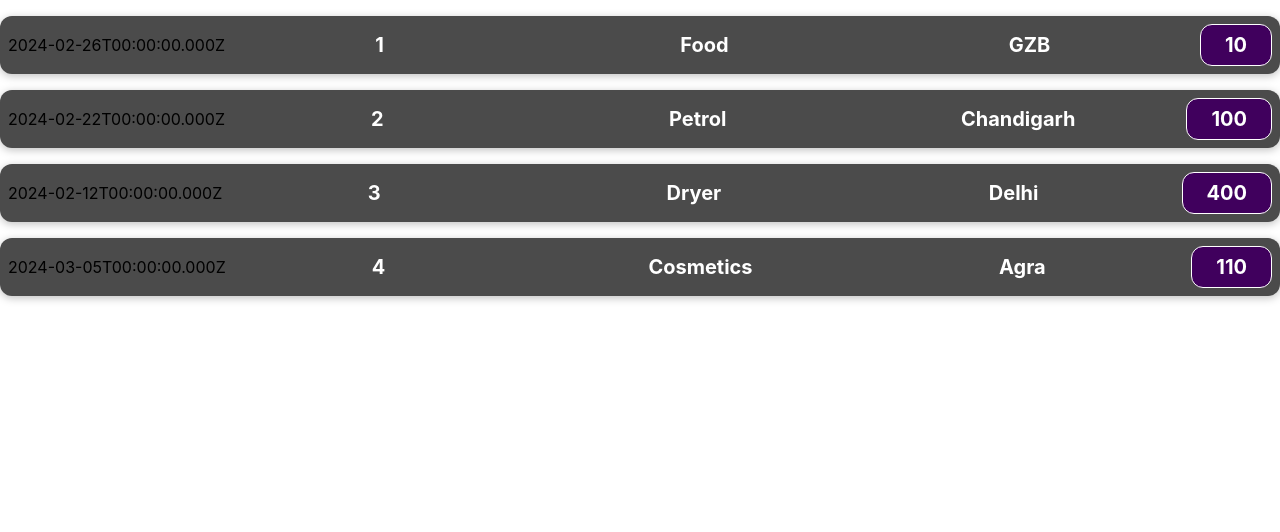
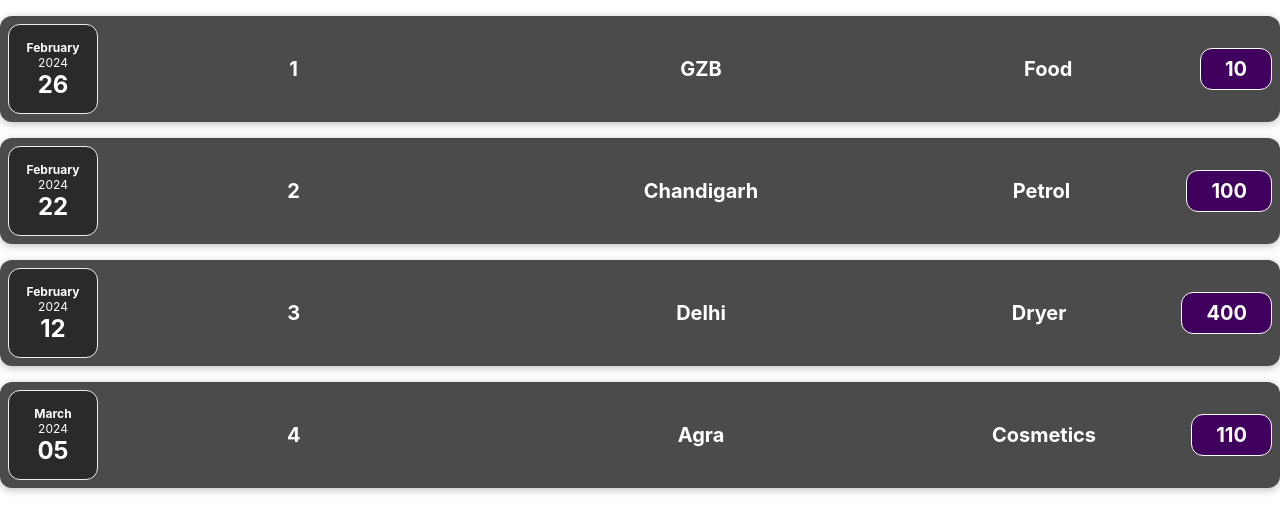
Before and after one commit to Shakyaalok/ReactjsBasic, a React (Create React App) app: page / in a window 1280 px wide. Shown: the top 532 px of the page. Built offline with nearby package versions, Linux system fonts and the light colour scheme.

Commit message:
splitting up ExpenseItems into ExpenseDate and ExpenseDetails componenets

```diff
--- a/src/App.jsx
+++ b/src/App.jsx
@@ -19,7 +19,7 @@ function App() {
     <div className="App">
         {
           expenses.map((item)=>{
-            return(<ExpenseItems id={item.id} title={item.title} price={item.price} data={item.date} location={item.location}/>)
+            return(<ExpenseItems id={item.id} title={item.title} price={item.price} date={item.date} location={item.location}/>)
           })
         }
     </div>
--- /dev/null
+++ b/src/components/ExpenseDate.css
@@ -0,0 +1,26 @@
+.expense-date {
+    display: flex;
+    flex-direction: column;
+    width: 5.5rem;
+    height: 5.5rem;
+    border: 1px solid #ececec;
+    background-color: #2a2a2a;
+    color: white;
+    border-radius: 12px;
+    align-items: center;
+    justify-content: center;
+}
+
+.expense-date__month {
+    font-size: 0.75rem;
+    font-weight: bold;
+}
+
+.expense-date__year {
+    font-size: 0.75rem;
+}
+
+.expense-date__day {
+    font-size: 1.5rem;
+    font-weight: bold;
+}
--- /dev/null
+++ b/src/components/ExpenseDate.jsx
@@ -0,0 +1,21 @@
+import './ExpenseDate.css'
+
+import React from 'react'
+
+const ExpenseDate = (props) => {
+    const month = props.date.toLocaleString('en-US',{month:'long'})
+    const day = props.date.toLocaleString('en-US',{day:'2-digit'})
+    const year = props.date.getFullYear();
+
+
+  return (
+    <div className='expense-date'>
+        <div className='expense-date__month'>{month}</div>
+        <div className='expense-date__year'>{year}</div>
+        <div className='expense-date__day'>{day}</div>
+
+    </div>
+  )
+}
+
+export default ExpenseDate
--- /dev/null
+++ b/src/components/ExpenseDetails.jsx
@@ -0,0 +1,13 @@
+import React from 'react'
+import './ExpenseItems.css'
+
+const ExpenseDetails = (props) => {
+  return (
+    <div className='expense-item__description'>
+      <h2>{props.title}</h2>
+      <div className='expense-item__price'>{props.price}</div>
+    </div>
+  )
+}
+
+export default ExpenseDetails
--- a/src/components/ExpenseItems.jsx
+++ b/src/components/ExpenseItems.jsx
@@ -1,5 +1,7 @@
 import './ExpenseItems.css'
 import React from 'react'
+import ExpenseDate from './ExpenseDate'
+import ExpenseDetails from './ExpenseDetails'
 
 const ExpenseItems = (props) => {
 
@@ -7,12 +9,11 @@ const ExpenseItems = (props) => {
   return (
 
    <div className='expense-item'>
-         <div>{props.data.toISOString()}</div>
+         <ExpenseDate date={props.date}/>
       <div className='expense-item__description'>
       <h2>{props.id}</h2>
-      <h2>{props.title}</h2>
       <h2>{props.location}</h2>
-      <div className='expense-item__price'>{props.price}</div>
+      <ExpenseDetails title={props.title} price={props.price}/>
       </div>
 
     </div>
```
